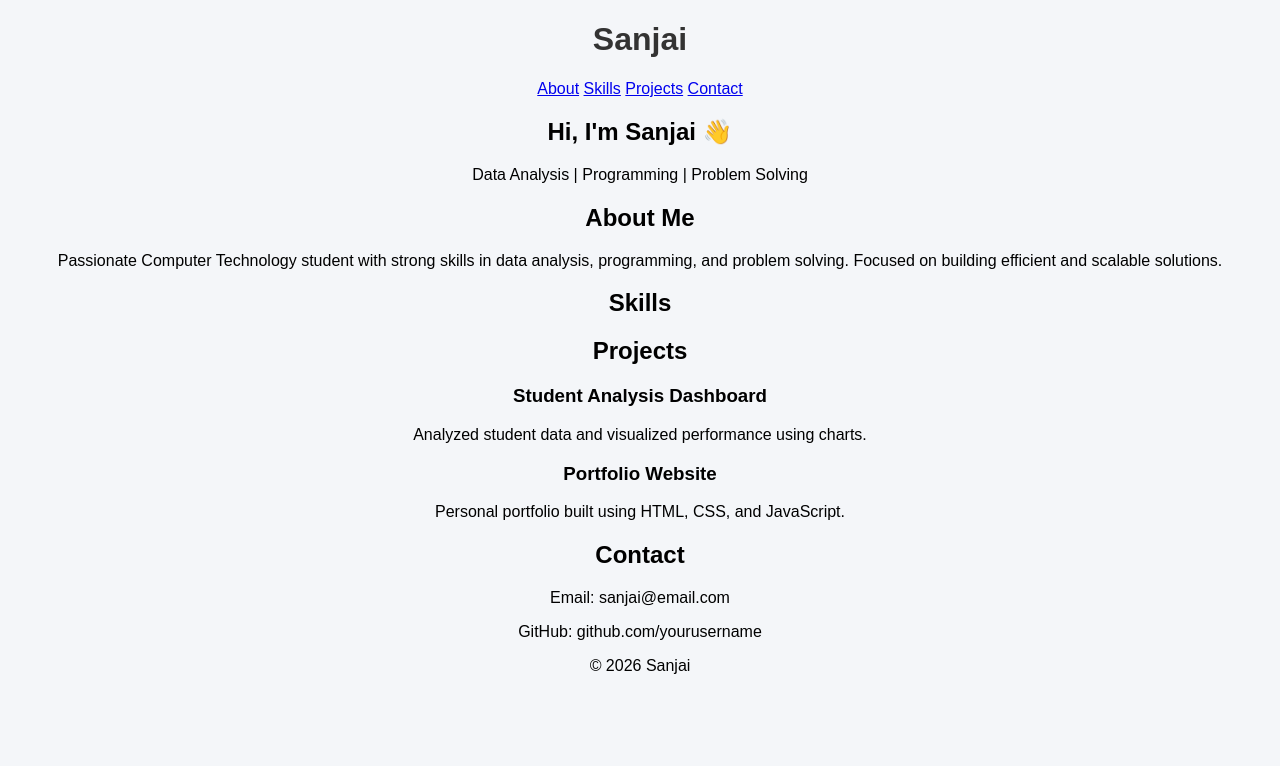
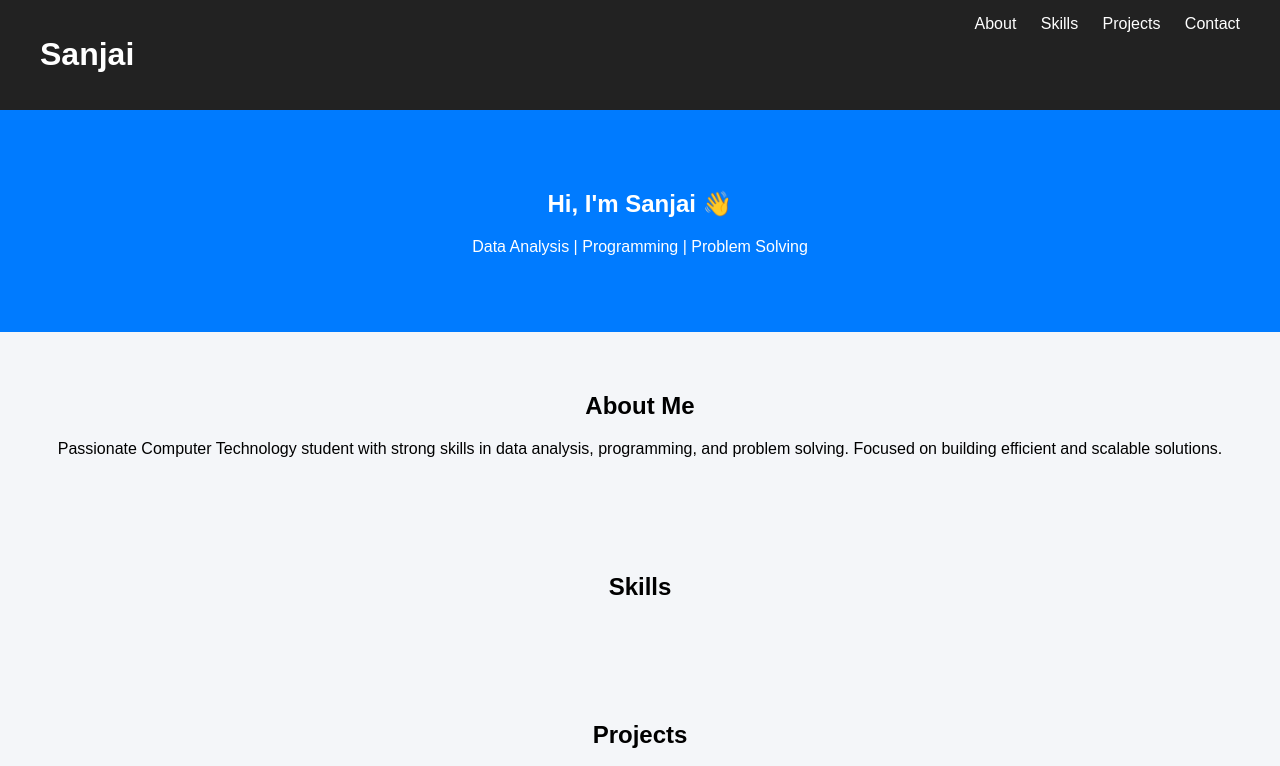
Before and after one commit to sanjais77/portfolio-, a plain HTML site: page index.html in a window 1280 px wide. Shown: the top 766 px of the page. Drawn offline with Linux system fonts and the light colour scheme; a script that the page names is missing.

Commit message:
Update style.css

```diff
--- a/style.css
+++ b/style.css
@@ -1,30 +1,46 @@
 body {
     font-family: Arial;
-    text-align: center;
+    margin: 0;
     background: #f4f6f9;
 }
 
-h1 {
-    color: #333;
-}
-
-table {
-    margin: 20px auto;
-    border-collapse: collapse;
-    width: 80%;
-}
-
-th, td {
-    border: 1px solid #ccc;
-    padding: 10px;
-}
-
-th {
-    background-color: #007bff;
+header {
+    display: flex;
+    justify-content: space-between;
+    padding: 15px 40px;
+    background: #222;
     color: white;
 }
 
-#topStudent {
-    margin-top: 20px;
-    color: green;
+nav a {
+    color: white;
+    margin-left: 20px;
+    text-decoration: none;
 }
+
+.hero {
+    text-align: center;
+    padding: 60px;
+    background: #007bff;
+    color: white;
+}
+
+section {
+    padding: 40px;
+    text-align: center;
+}
+
+.project {
+    background: white;
+    padding: 15px;
+    margin: 10px auto;
+    width: 60%;
+    border-radius: 8px;
+}
+
+footer {
+    text-align: center;
+    padding: 10px;
+    background: #222;
+    color: white;
+}
```
